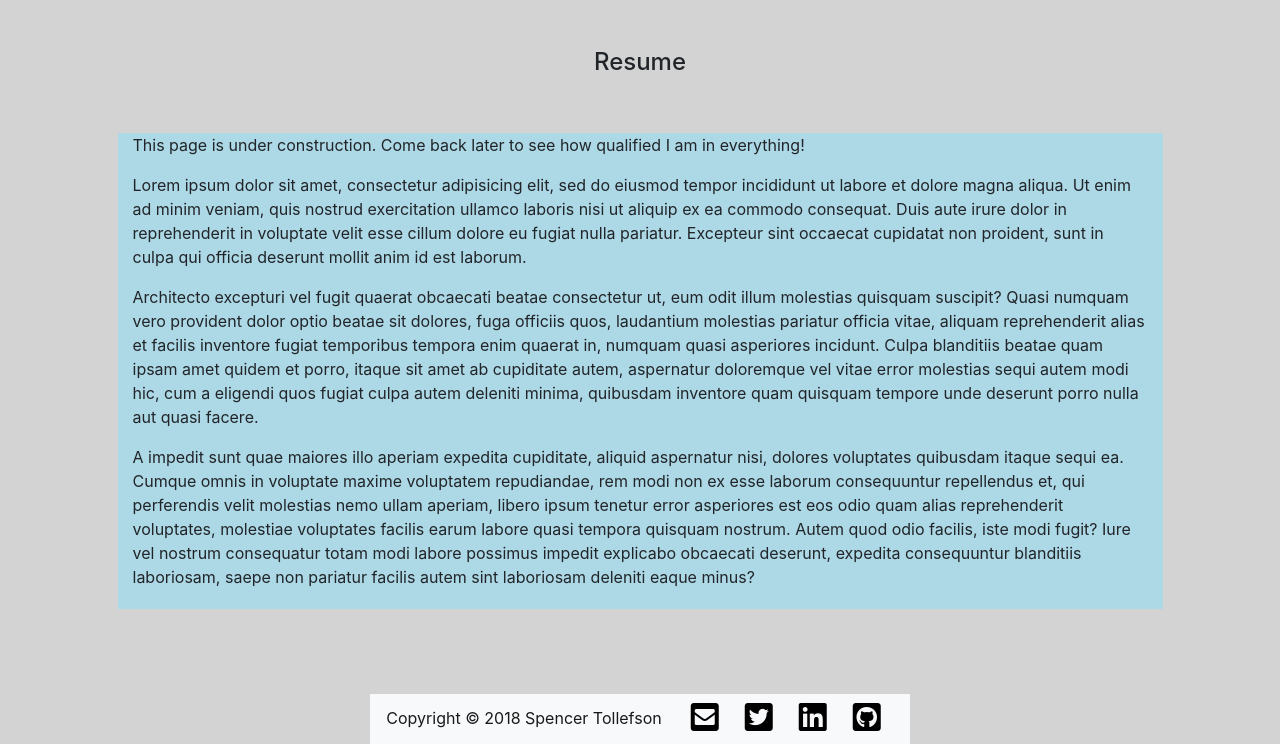
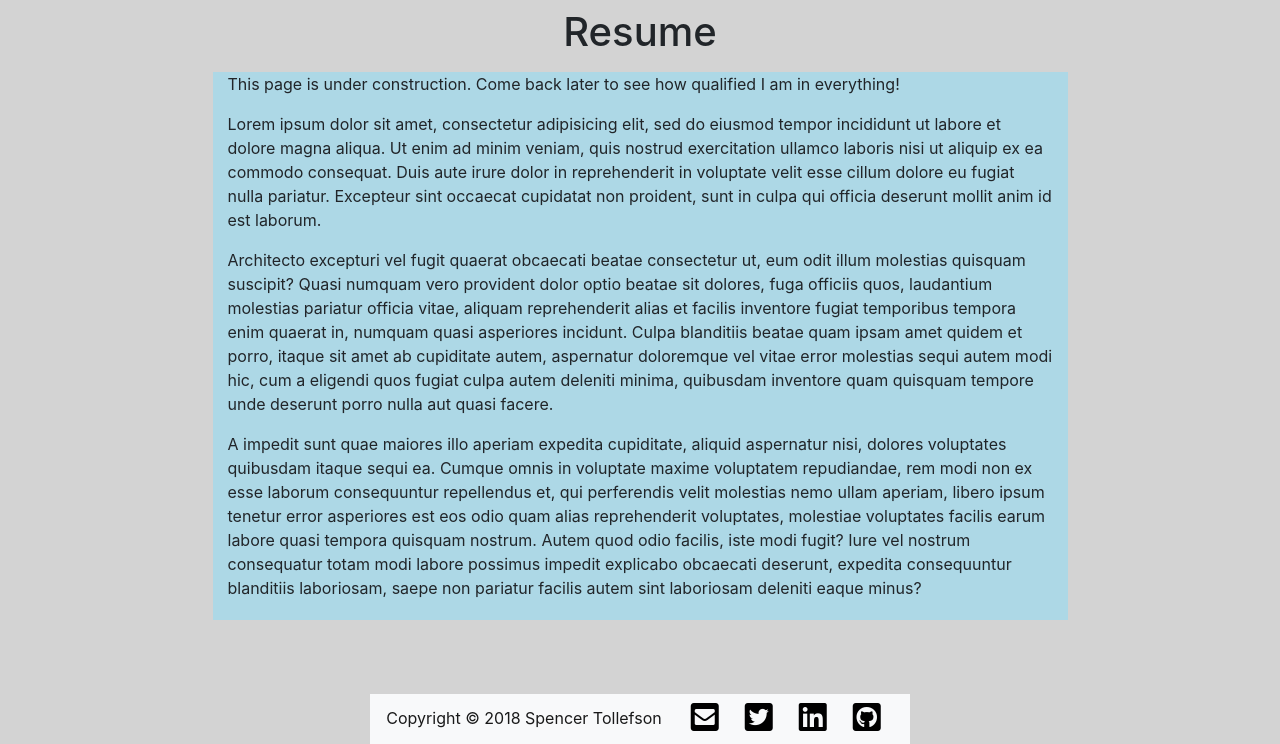
Before and after one commit to spencertollefson/spencertollefson.com-website, a Django app: page /resume/ in a window 1280 px wide. Shown: the part 56-800 px from the top of the page. Run offline with Django 3.2, Linux system fonts and the light colour scheme; parts of the project's set-up code (start-up, migrations or seed data) failed here and were passed over; some libraries are stand-ins or nearby versions.

Commit message:
Add more blocks for easier Django, adjust font sizes and...
Change base template so headings look alike across pages with the exception of Blog Detail pages. Also decide to use native-fonts and not add in a Google Font. Change date display on Blog Detail page.

```diff
--- a/blog/models.py
+++ b/blog/models.py
@@ -1,3 +1,4 @@
+import datetime
 from django.db import models
 from django.utils import timezone
 from markdownx.models import MarkdownxField
@@ -29,10 +30,6 @@ class Post(models.Model):
     def approved_comments(self):
         return self.comments.filter(approved_comment=True)
 
-    # def month_day_year(self):
-    #     return self.published_date.strftime("%B") + " " + self.published_date.day + ", " + self.published_date.year
-
-
 class Comment(models.Model):
     post = models.ForeignKey('blog.Post', related_name='comments', on_delete=models.CASCADE)
     author = models.CharField(max_length=40)
--- a/blog/templates/blog/base.html
+++ b/blog/templates/blog/base.html
@@ -8,8 +8,10 @@
 
         <!-- Bootstrap CSS -->
         <link rel="stylesheet" href="https://stackpath.bootstrapcdn.com/bootstrap/4.1.0/css/bootstrap.min.css" integrity="sha384-9gVQ4dYFwwWSjIDZnLEWnxCjeSWFphJiwGPXr1jddIhOegiu1FwO5qRGvFXOdJZ4" crossorigin="anonymous">
+
+
         <!-- imports a font from elsewhere on the web -->
-        <link href="https://fonts.googleapis.com/css?family=Roboto" rel="stylesheet">
+{#        <link href="https://fonts.googleapis.com/css?family=Roboto" rel="stylesheet">#}
 
         <!--Font Awesome CSS -->
 {#        <link rel="stylesheet" href="https://stackpath.bootstrapcdn.com/font-awesome/4.7.0/css/font-awesome.min.css">#}
@@ -52,8 +54,25 @@
         </nav>
         {% endblock navbar %}
 
+        {% block header-setup %}
+         <div class="container" id="main">
+            <div class="row">
+                <div class="col d-flex justify-content-center py-2">
+                    <h1>
+                        {% block Page-Title %}
+                        Blog Posts
+                        {% endblock Page-Title %}
+                    </h1>
+                </div>
+            </div>
+            <div class="row">
+                <div class="col-9 pb-1 text-left mx-auto" style="background-color: lightblue;">
                     {% block content %}
                     {% endblock content %}
+                </div>
+            </div>
+         </div>
+        {% endblock header-setup %}
 
         {% block footer %}
         <nav class="navbar navbar-light bg-light footer pt-0 pb-1">
--- a/blog/templates/blog/post_list.html
+++ b/blog/templates/blog/post_list.html
@@ -2,11 +2,11 @@
 
 {% block title %}Spencer Tollefson{% endblock %}
 
-{% block content %}
+{% block header-setup %}
 <div class="container" id="main">
     <div class="row">
-        <div class="col d-flex justify-content-center py-5">
-            <h4>Blog Posts</h4>
+        <div class="col d-flex justify-content-center py-2">
+            <h1>Blog Posts</h1>
         </div>
     </div>
     <div class="row">
--- a/blog/templates/blog/resume.html
+++ b/blog/templates/blog/resume.html
@@ -1,6 +1,6 @@
 {% extends 'blog/base.html' %}
 
-{% block title %}Resume{% endblock %}
+{% block title %}Spencer Tollefson - Resume{% endblock %}
 
 {% block navhighlights %}
 <li class="nav-item">
@@ -14,18 +14,12 @@
 </li>
 {% endblock navhighlights %}
 
+{% block Page-Title %}
+    Resume
+{% endblock Page-Title %}
+
+
 {% block content %}
-     <div class="container" id="main">
-        <div class="row">
-            <div class="col d-flex justify-content-center py-5">
-                <h4>Resume</h4>
-            </div>
-        </div>
-        <div class="row">
-            <div class="col-11 pb-1 text-left mx-auto" style="background-color: lightblue;">
-                <p>This page is under construction. Come back later to see how qualified I am in everything!</p>
-                {% lorem 3 p %}
-            </div>
-        </div>
-     </div>
+    <p>This page is under construction. Come back later to see how qualified I am in everything!</p>
+    {% lorem 3 p %}
 {% endblock %}
```
Also changed, not shown: blog/templates/blog/about.html (+5 -12 lines), blog/templates/blog/post_detail.html (+6 -5 lines). Lines whose indentation alone changed are shown as unchanged.
